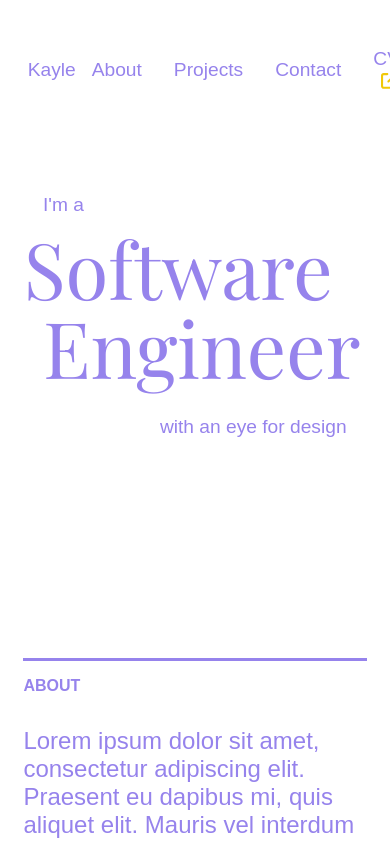
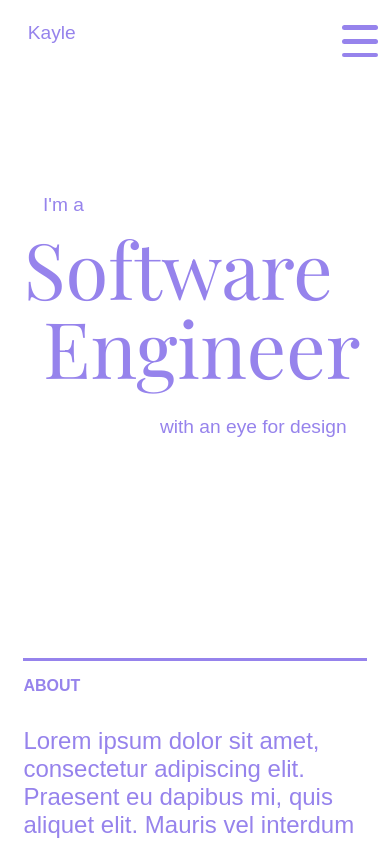
Before and after one commit to kayleriegerpatton/portfolio, a React app: page / in a window 390 px wide. Shown: the top 842 px of the page. Built offline with nearby package versions, Linux system fonts and the light colour scheme; a web font is replaced by a local one.

Commit message:
add hamburger menu on mobile

```diff
--- a/public/index.html
+++ b/public/index.html
@@ -13,5 +13,7 @@
 		/>
 		<title>Kayle Rieger Patton</title>
 	</head>
-	<body id="root"></body>
+	<body>
+		<div id="root"></div>
+	</body>
 </html>
--- a/src/App.css
+++ b/src/App.css
@@ -16,14 +16,13 @@
 	padding: 0;
 }
 
+.app {
+	height: 100%;
+	width: 100%;
+}
+
 main {
 	padding: 0 3vw;
-}
-
-#site-wrapper {
-	overflow-x: hidden;
-	width: 100%;
-	height: 100vh;
 }
 
 hr {
@@ -40,7 +39,7 @@ hr {
 	height: 1px;
 	width: 1px;
 	margin: -1px;
-	overflow: hidden;
+	/* overflow: hidden; */
 	padding: 0;
 	position: absolute;
 }
--- a/src/App.jsx
+++ b/src/App.jsx
@@ -26,7 +26,7 @@ window.onhashchange = locationHashChanged;
 
 function App() {
 	return (
-		<div id="site-wrapper">
+		<div className="app">
 			<Header />
 			<main>
 				<Hero />
--- a/src/components/Header/Header.css
+++ b/src/components/Header/Header.css
@@ -6,12 +6,90 @@ header {
 	padding: 1.5vw 3vw 0 3vw;
 	height: 16vh;
 	width: 100%;
-	position: -webkit-sticky;
+	/* position: -webkit-sticky; */
 	position: sticky;
 	top: 0;
 	font-size: 1.2rem;
 }
 
 #logo {
-	padding-left: 16px;
+	margin: 1rem;
+	text-decoration: none;
+	color: var(--tropical-indigo);
 }
+
+#logo :visited {
+	color: var(--tropical-indigo);
+}
+
+nav {
+	display: flex;
+}
+
+header .menu {
+	display: none;
+	position: absolute;
+	top: 3vh;
+	right: 3vw;
+	flex-direction: column;
+	justify-content: space-between;
+	width: 2.25rem;
+	height: 2rem;
+}
+
+header .menu span {
+	height: 0.3rem;
+	width: 100%;
+	background-color: var(--tropical-indigo);
+	border-radius: 0.2rem;
+}
+
+nav a {
+	text-decoration: none;
+	padding: 0.5rem;
+	margin: 0 0.5rem;
+	color: var(--tropical-indigo);
+	align-self: center;
+	border-radius: 0.5rem;
+}
+
+nav a:hover {
+	text-decoration: underline;
+}
+
+nav a:visited {
+	color: var(--tropical-indigo);
+}
+
+.nav-icon {
+	color: var(--jonquil);
+	margin: 2px 0 0 8px;
+}
+
+@media (max-width: 480px) {
+	header .menu {
+		display: flex;
+	}
+
+	header {
+		flex-direction: column;
+		align-items: start;
+	}
+
+	nav {
+		display: none;
+		flex-direction: column;
+		justify-content: flex-end;
+		width: 100%;
+		margin-bottom: 0.25rem;
+	}
+
+	nav.open {
+		display: flex;
+	}
+
+	nav a {
+		align-self: flex-end;
+		margin: 0.2rem 0.5rem;
+	}
+}
--- a/src/components/Header/Header.jsx
+++ b/src/components/Header/Header.jsx
@@ -1,12 +1,73 @@
-import React from 'react';
-import Nav from '../Nav/Nav';
+import React, { useState } from 'react';
+import { FontAwesomeIcon } from '@fortawesome/react-fontawesome';
+import { faUpRightFromSquare } from '@fortawesome/free-solid-svg-icons';
+import { HashLink } from 'react-router-hash-link';
+import { Link } from 'react-router-dom';
+
 import './Header.css';
 
+const scrollWithOffset = (element) => {
+	element.scrollIntoView({ behavior: 'smooth', block: 'start' });
+	// window.scrollTo(500, 0);
+	// const yOffset = -800;
+	// const yCoordinate = element.getBoundingClientRect().top + window.scrollY;
+	// window.scrollTo({ top: yCoordinate + yOffset, behavior: 'smooth' });
+};
+
 function Header() {
+	const [menuOpen, setMenuOpen] = useState(false);
 	return (
 		<header>
-			<p id="logo">Kayle</p>
-			<Nav />
+			<HashLink id="logo" to="#hero" smooth>
+				Kayle
+			</HashLink>
+			{/* <Nav />
+			 */}
+			<div
+				className="menu"
+				onClick={() => {
+					setMenuOpen(!menuOpen);
+				}}
+			>
+				<span></span>
+				<span></span>
+				<span></span>
+			</div>
+			<nav className={menuOpen ? 'open' : ''}>
+				<HashLink
+					to="#about-section"
+					smooth
+					scroll={(element) => scrollWithOffset(element)}
+				>
+					About
+				</HashLink>
+				<HashLink
+					to="#projects-section"
+					smooth
+					scroll={(element) => scrollWithOffset(element)}
+				>
+					Projects
+				</HashLink>
+				<HashLink
+					to="#contact-section"
+					smooth
+					scroll={(element) => scrollWithOffset(element)}
+				>
+					Contact
+				</HashLink>
+				<Link
+					to="https://www.canva.com/design/DAE4Ifi_4Ok/WT7Oh8YsOt_JQm9Z-R28dw/view?utm_content=DAE4Ifi_4Ok&utm_campaign=designshare&utm_medium=link&utm_source=editor"
+					target="_blank"
+					rel="noreferrer"
+				>
+					CV
+					<FontAwesomeIcon
+						icon={faUpRightFromSquare}
+						className="nav-icon"
+						size="sm"
+					/>
+				</Link>
+			</nav>
 		</header>
 	);
 }
--- a/src/components/Nav/Nav.css
+++ /dev/null
@@ -1,19 +0,0 @@
-nav {
-	display: flex;
-}
-
-nav a {
-	text-decoration: none;
-	padding: 0 16px;
-	color: var(--tropical-indigo);
-	align-self: center;
-}
-
-nav a:visited {
-	color: var(--tropical-indigo);
-}
-
-.nav-icon {
-	color: var(--jonquil);
-	margin: 2px 0 0 8px;
-}
--- a/src/components/Nav/Nav.jsx
+++ /dev/null
@@ -1,29 +0,0 @@
-import React from 'react';
-import { FontAwesomeIcon } from '@fortawesome/react-fontawesome';
-import { faUpRightFromSquare } from '@fortawesome/free-solid-svg-icons';
-import { Link } from 'react-router-dom';
-import { HashLink } from 'react-router-hash-link';
-import './Nav.css';
-
-function Nav() {
-	return (
-		<nav>
-			<HashLink to="#about-section">About</HashLink>
-			<HashLink to="#projects-section">Projects</HashLink>
-			<HashLink to="#contact-section">Contact</HashLink>
-			<Link
-				href="https://www.canva.com/design/DAE4Ifi_4Ok/WT7Oh8YsOt_JQm9Z-R28dw/view?utm_content=DAE4Ifi_4Ok&utm_campaign=designshare&utm_medium=link&utm_source=editor"
-				target="_blank"
-				rel="noreferrer"
-			>
-				CV
-				<FontAwesomeIcon
-					icon={faUpRightFromSquare}
-					className="nav-icon"
-					size="sm"
-				/>
-			</Link>
-		</nav>
-	);
-}
-export default Nav;
--- a/src/components/ProjectsSection/ProjectsSection.jsx
+++ b/src/components/ProjectsSection/ProjectsSection.jsx
@@ -2,10 +2,12 @@ import React from 'react';
 
 function ProjectsSection() {
 	return (
-		<section>
+		<div>
 			<hr />
-			<p>Projects Section</p>
-		</section>
+			<section id="projects-section">
+				<p>Projects Section</p>
+			</section>
+		</div>
 	);
 }
 export default ProjectsSection;
```
